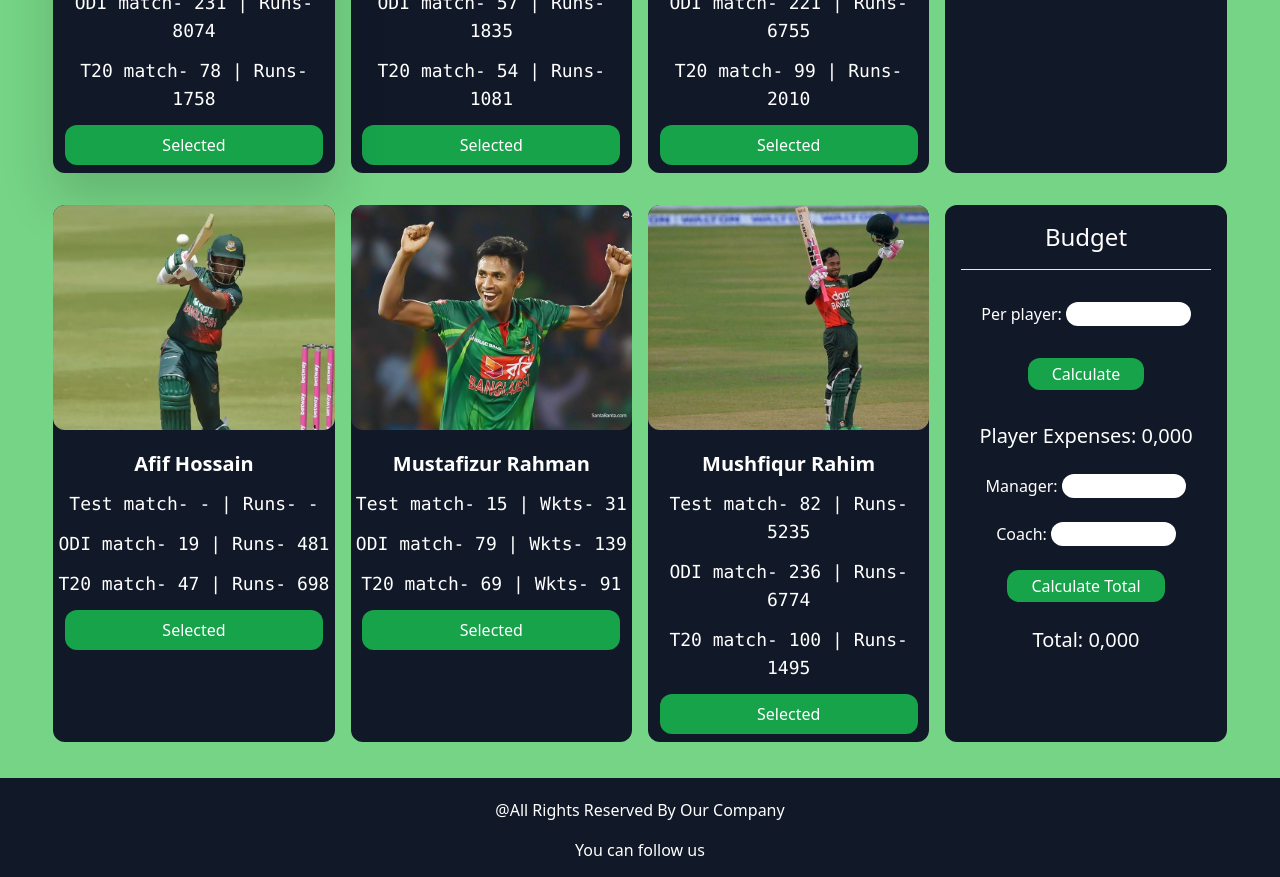
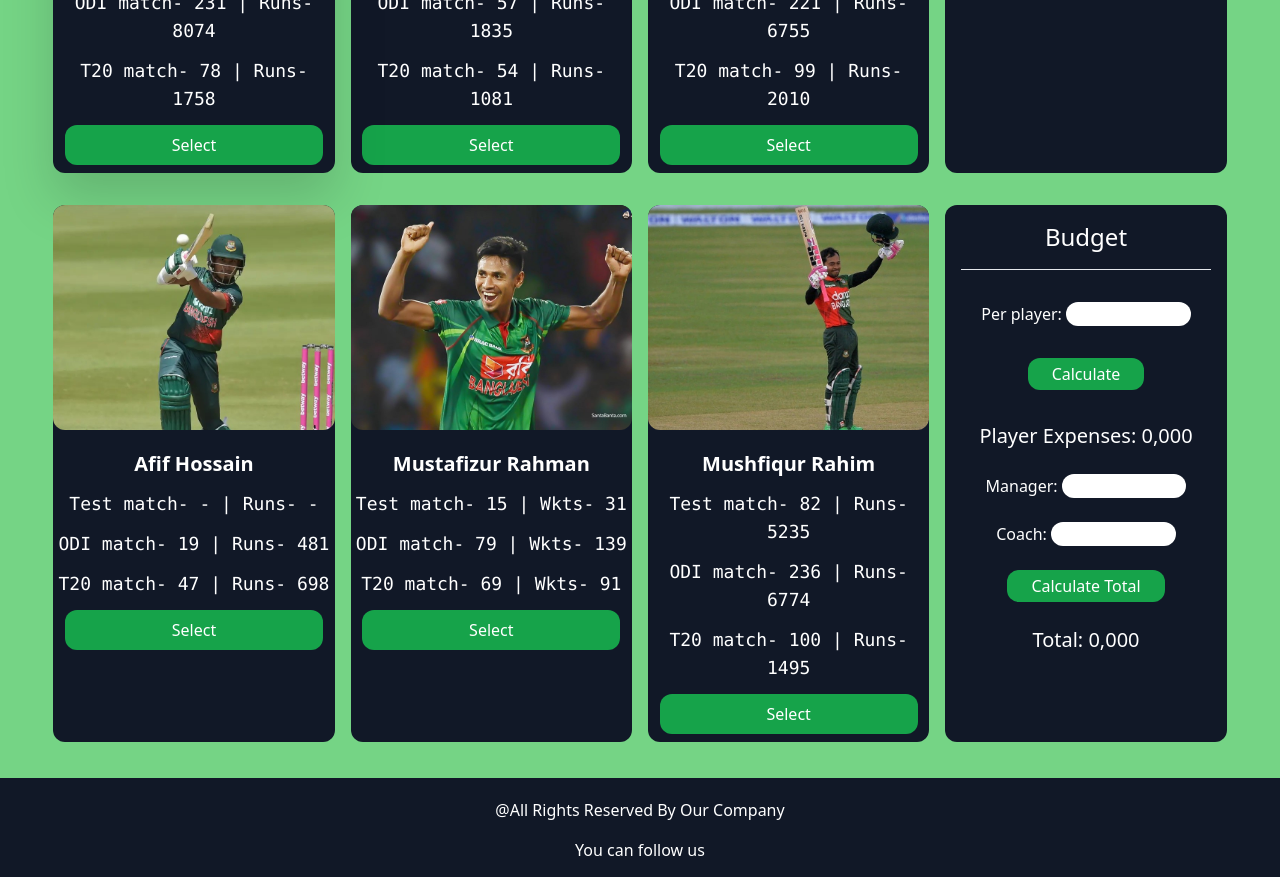
Before and after one commit to masudrana-1/best-five-dom, a plain HTML site: page index.html in a window 1280 px wide. Shown: the part 900-1777 px from the top of the page. Drawn offline with nearby package versions, Linux system fonts and the light colour scheme.

Commit message:
fixed select button

```diff
--- a/index.html
+++ b/index.html
@@ -58,7 +58,7 @@
                         <h2 class="text-lg font-mono mt-3 text-white">ODI match- 231 | Runs- 8074</h2>
                         <h2 class="text-lg font-mono mt-3 text-white">T20 match- 78 | Runs- 1758</h2>
                         <button id="tamim-add" onclick="select(this)"
-                            class="bg-green-600 hover:bg-green-900	rounded-xl w-11/12 px-6 py-2 mt-3 text-white">Selected</button>
+                            class="bg-green-600 hover:bg-green-900	rounded-xl w-11/12 px-6 py-2 mt-3 text-white">Select</button>
                     </div>
                 </div>
 
@@ -72,7 +72,7 @@
                         <h2 class="text-lg font-mono mt-3 text-white">ODI match- 57 | Runs- 1835</h2>
                         <h2 class="text-lg font-mono mt-3 text-white">T20 match- 54 | Runs- 1081</h2>
                         <button id="liton-add" onclick="select(this)"
-                            class="bg-green-600 hover:bg-green-900 rounded-xl w-11/12 px-6 py-2 mt-3 text-white">Selected</button>
+                            class="bg-green-600 hover:bg-green-900 rounded-xl w-11/12 px-6 py-2 mt-3 text-white">Select</button>
                     </div>
                 </div>
 
@@ -86,7 +86,7 @@
                         <h2 class="text-lg font-mono mt-3 text-white">ODI match- 221 | Runs- 6755</h2>
                         <h2 class="text-lg font-mono mt-3 text-white">T20 match- 99 | Runs- 2010</h2>
                         <button id="sakib-add" onclick="select(this)"
-                            class="bg-green-600 hover:bg-green-900	rounded-xl w-11/12 px-6 py-2 mt-3 text-white">Selected</button>
+                            class="bg-green-600 hover:bg-green-900	rounded-xl w-11/12 px-6 py-2 mt-3 text-white">Select</button>
                     </div>
                 </div>
 
@@ -114,7 +114,7 @@
                         <h2 class="text-lg font-mono mt-3 text-white">ODI match- 19 | Runs- 481</h2>
                         <h2 class="text-lg font-mono mt-3 text-white">T20 match- 47 | Runs- 698</h2>
                         <button id="afif-add" onclick="select(this)"
-                            class="bg-green-600 hover:bg-green-900	rounded-xl w-11/12 px-6 py-2 mt-3 text-white">Selected</button>
+                            class="bg-green-600 hover:bg-green-900	rounded-xl w-11/12 px-6 py-2 mt-3 text-white">Select</button>
                     </div>
                 </div>
 
@@ -131,7 +131,7 @@
                         <h2 class="text-lg font-mono mt-3 text-white">ODI match- 79 | Wkts- 139</h2>
                         <h2 class="text-lg font-mono mt-3 text-white">T20 match- 69 | Wkts- 91</h2>
                         <button id="fiz-add" onclick="select(this)"
-                            class="bg-green-600 hover:bg-green-900	rounded-xl w-11/12 px-6 py-2 mt-3 text-white">Selected</button>
+                            class="bg-green-600 hover:bg-green-900	rounded-xl w-11/12 px-6 py-2 mt-3 text-white">Select</button>
                     </div>
                 </div>
 
@@ -148,7 +148,7 @@
                         <h2 class="text-lg font-mono mt-3 text-white">ODI match- 236 | Runs- 6774</h2>
                         <h2 class="text-lg font-mono mt-3 text-white">T20 match- 100 | Runs- 1495</h2>
                         <button id="rahim-add" onclick="select(this)"
-                            class="bg-green-600 hover:bg-green-900	rounded-xl w-11/12 px-6 py-2 mt-3 text-white">Selected</button>
+                            class="bg-green-600 hover:bg-green-900	rounded-xl w-11/12 px-6 py-2 mt-3 text-white">Select</button>
                     </div>
                 </div>
 
```
